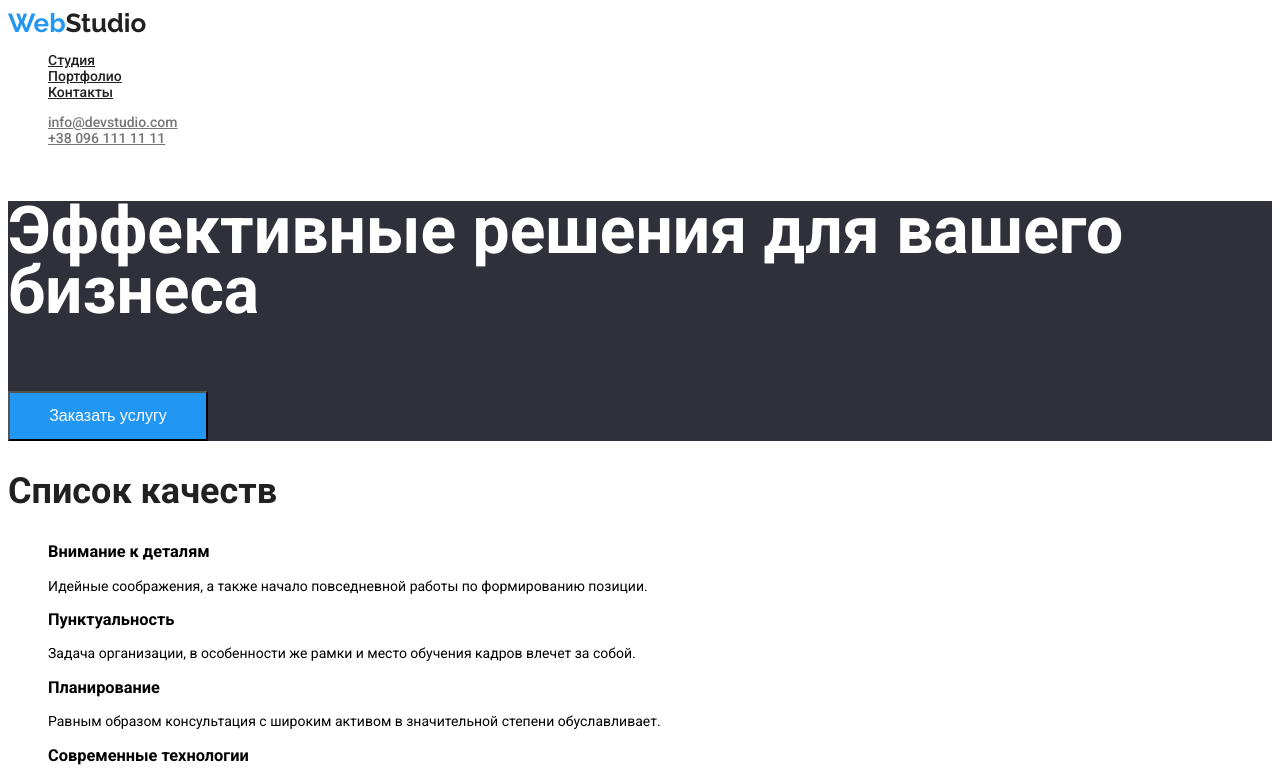
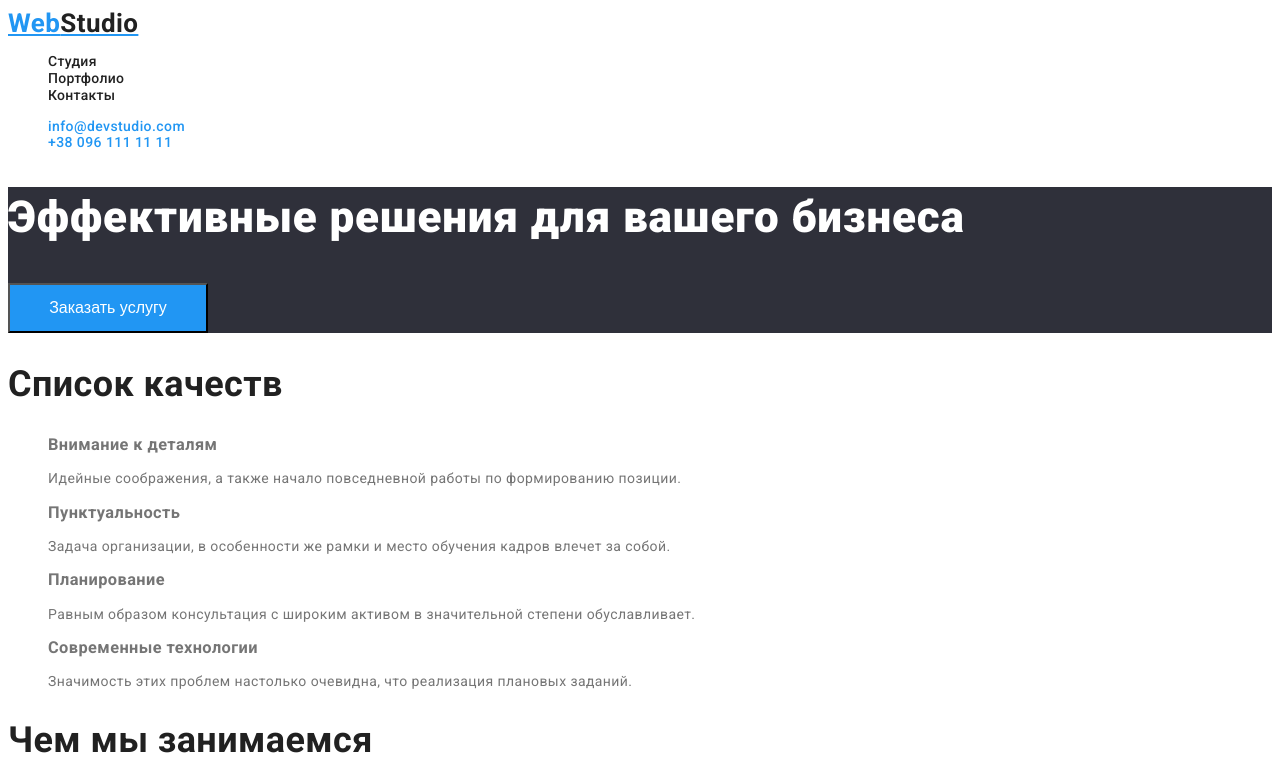
Before and after one commit to Vkolbasov/goit-markup-hw-02, a plain HTML site: page index.html in a window 1280 px wide. Shown: the top 778 px of the page. Drawn offline with Linux system fonts and the light colour scheme.

Commit message:
add some styles

```diff
--- a/css/styles.css
+++ b/css/styles.css
@@ -6,37 +6,44 @@
 /* цвет 5 color: rgba(255, 255, 255, 0.6) белый спрозрачностью */
 
 /* шрифты */
-@import url('https://fonts.googleapis.com/css2?family=Raleway:wght@700&family=Roboto:wght@400;500;700;900&display=swap');
-
-body {
-    font-family: 'Roboto',
-    sans-serif;
-
-    font-style: normal;
-    font-weight: 400;
-    font-size: 14px;
-
-}
-
 
 :root {
     --primary-text-color: rgba(117, 117, 117, 1);
     --title-text-color: #212121;
     --accent-color: #2196F3;
-    --contact-color:rgba(255, 255, 255, 0.6);
-    --background-color:rgba(255, 255, 255, 1);
+    --contact-color: rgba(255, 255, 255, 0.6);
+    --background-color: rgba(255, 255, 255, 1);
     --second-background-color: #2F303A;
     --background-team-section: #F5F4FA;
 }
 
+body {
+    font-family: 'Raleway',
+    sans-serif;
+    font-family: 'Roboto',
+    sans-serif;
+    font-size: 14px;
+    font-weight: 400;
+    letter-spacing: 0.03em;
+
+    color: var(--primary-text-color);
+    background-color: var(--background-team-section);
+}
+
 /* основной цвет и текст */
 body {
-    background-color: var(--background-color)
-    color: var(--primary-text-color)
+    background-color: var(--background-color);
+    color: var(--primary-text-color);
+    font-family: roboto;
+    list-style: none;
 }
-ul {list-style: none;
+.list {
+    list-style: none;
 }
-body { font-family: roboto;
+
+.link {
+    text-decoration: none;
+
 }
 
 /* шапка  */
@@ -47,11 +54,10 @@ body { font-family: roboto;
 /* логотип */
 .logo {
     color: var(--accent-color);
-    text-decoration: none;
-    font-family: 'Raleway';
-    font-style: normal;
+
     font-weight: 700;
     font-size: 26px;
+    line-height: 1.2;
 }
 .head-logo {
     color: var(--title-text-color)
@@ -61,15 +67,17 @@ body { font-family: roboto;
 }
 /* ссылки навигации */
 
-.menu :hover {
-    color: var(--accent-color)
+.link {
+color: var(--accent-color)
 }
-.menu :focus {
-    color: var(--accent-color)
+
+.menu-item .link {
+    color: var(--title-text-color);
+    letter-spacing: 0.02em;
+    font-weight: 500;
+    line-height: 1.14;
 }
-.menu-link {
-    color: var(--title-text-color)
-}
+
 /* контакты навигации */
 
 .contact-list :hover {
@@ -79,18 +87,21 @@ body { font-family: roboto;
                {
     color: var(--accent-color)
 }.contact-link {
-    color: var(--primary-text-color)
+    color: var(--primary-text-color);
+    letter-spacing: 0.02em;
 }
 /* Герой */
 .hero {
     background-color: var(--second-background-color);
+    letter-spacing: 0.06em;
+}
+.hero-title {
+    color: var(--background-color);
 
     font-weight: 900;
     font-size: 44px;
     line-height: 60px;
-}
-.hero-title {
-    color: var(--background-color)
+
 }
 /* секции */
 .section-title {
--- a/index.html
+++ b/index.html
@@ -5,6 +5,13 @@
     <meta http-equiv="X-UA-Compatible" content="IE=edge" />
     <meta name="viewport" content="width=device-width, initial-scale=1.0" />
     <title>Студия</title>
+    <link rel="preconnect" href="https://fonts.googleapis.com" />
+    <link rel="preconnect" href="https://fonts.gstatic.com" crossorigin />
+    <link
+      href="https://fonts.googleapis.com/css2?family=Raleway:wght@700&family=Roboto:wght@400;500;700;900&display=swap"
+      rel="stylesheet"
+    />
+
     <link rel="stylesheet" href="./css/styles.css" />
   </head>
   <body>
@@ -13,22 +20,23 @@
       <nav class="navigation">
         <a class="logo" href="./index.html">Web<span class="head-logo">Studio</span></a>
 
-        <ul class="menu">
-          <li class="menu-item"><a class="menu-link" href="./index.html">Студия</a></li>
+        <ul class="list" class="menu">
+          <li class="menu-item"><a class="link" href="./index.html">Студия</a></li>
 
-          <li class="menu-item"><a class="menu-link" href="./resume.html">Портфолио</a></li>
+          <li class="menu-item"><a class="link" href="./resume.html">Портфолио</a></li>
 
-          <li class="menu-item"><a class="menu-link" href="">Контакты</a></li>
+          <li class="menu-item"><a class="link" href="">Контакты</a></li>
         </ul>
       </nav>
-      <ul class="contact-list">
-        <li class="contact-item">
-          <a class="contact-link" href="mailto:info@devstudio.com">info@devstudio.com</a>
-        </li>
-        <li class="contact-item">
-          <a class="contact-link" href="tel:+380961111111">+38 096 111 11 11</a>
-        </li>
-      </ul>
+        <ul class="list" class="contact-list>
+
+         <li class="contact-item" >
+          <a class="link" href="mailto:info@devstudio.com">info@devstudio.com</a>
+         </li>
+         <li class="contact-item">
+          <a class="link" href="tel:+380961111111">+38 096 111 11 11</a>
+         </li>
+        </ul>
     </header>
     <!--Основной контент-->
     <main>
@@ -41,7 +49,7 @@
       <!-- Секция со списком "внимание к деталям" -->
       <section class="details section">
         <h2 class="section-title">Список качеств</h2>
-        <ul class="detail-list">
+        <ul class="list">
           <li>
             <h3 class="title">Внимание к деталям</h3>
             <p>Идейные соображения, а также начало повседневной работы по формированию позиции.</p>
@@ -67,7 +75,7 @@
       <!-- Секция "Чем мы занимаемся"-->
       <section class="todo section">
         <h2 class="section-title">Чем мы занимаемся</h2>
-        <ul class="todo-list">
+        <ul class="list" class="todo-list">
           <li>
             <img src="./images/pic1.jpg" alt="руки и клавиатура" width="370" />
           </li>
@@ -82,7 +90,7 @@
       <!--- Секция "Наша команда" -->
       <section class="team section">
         <h2 class="section-title">Наша команда</h2>
-        <ul class="team-list">
+        <ul class="list" class="team-list">
           <li>
             <img src="./images/photo1.jpg" alt="Фото Игоря Демьяненко" width="270" />
             <h3 class="title">Игорь Демьяненко</h3>
@@ -110,7 +118,7 @@
     <footer class="footer">
       <a class="logo" href="./index.html">Web<span class="footer-logo">Studio</span></a>
       <address class="contacts">
-        <ul class="contact-list">
+        <ul class="list" class="contact-list">
           <li class="list-item">
             <a
               class="link-adress"
```
Also changed, not shown: resume.html (+7 -0 lines).
